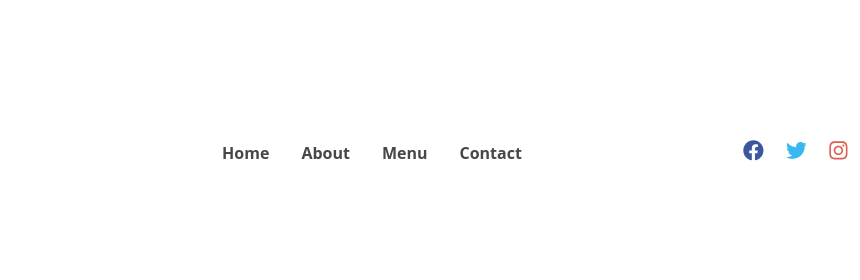
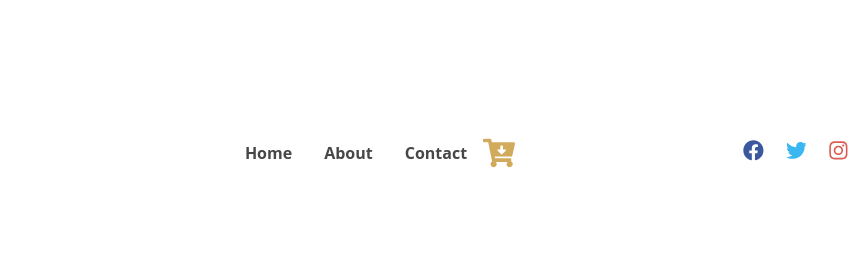
Before and after one commit to kobayaba/resto, a Gatsby site: page /menu in a window 1280 px wide. Shown: the top 280 px of the page, 420-1280 px from the left. Built offline with nearby package versions, Linux system fonts and the light colour scheme; Gatsby itself is replaced by a stand-in of ours.

Commit message:
Ajout de snipcart pour rendre le site dynamique

```diff
--- a/gatsby-config.js
+++ b/gatsby-config.js
@@ -6,7 +6,7 @@ module.exports = {
   siteMetadata: {
     title: `Restaurant Site`,
     description: `The Restaurant site`,
-    author: `@thewebdev`,
+    author: `@koba`,
   },
   plugins: [
     `gatsby-plugin-react-helmet`,
--- a/src/components/globals/navbar/NavbarLinks.js
+++ b/src/components/globals/navbar/NavbarLinks.js
@@ -1,6 +1,7 @@
 import React from 'react'
 import { Link } from 'gatsby'
 import styled from 'styled-components'
+import { FaCartArrowDown } from 'react-icons/fa'
 
 import { styles } from '../../../utils'
 
@@ -16,11 +17,6 @@ class NavbarLinks extends React.Component{
 				id: 1,
 				path: '/about/',
 				name: 'about'
-			},
-			{
-				id: 2,
-				path: '/menu/',
-				name: 'menu'
 			},
 			{
 				id: 3,
@@ -41,12 +37,17 @@ class NavbarLinks extends React.Component{
 						</li>
 					)
 				})}
+				<FaCartArrowDown className="cart-icon snipcart-checkout" />
 			</LinkWrapper>
 		)
 	}
 }
 
 const LinkWrapper = styled.ul`
+	display: flex;
+	flex-direction: column;
+	justify-content: flex-start;
+	align-items: center;
 	li {
 		list-style-type: none;
 	}
@@ -66,12 +67,18 @@ const LinkWrapper = styled.ul`
 			padding: 0.5rem 1rem 0.5rem 1.3rem;
 		}
 	}
+	.cart-icon {
+		cursor: pointer;
+		color: ${styles.colors.mainYellow};
+		font-size: 2rem;
+	}
 	height: ${props => (props.open ? '152px' : '0px')};
 	overflow: hidden;
 	${styles.transObject({time:'1s'})};
 	@media (min-width: 768px) {
 		height: auto;
 		display: flex;
+		flex-direction: row;
 		margin: 0 auto;
 			.nav-link:hover {
 				background: ${styles.colors.mainWhite};
```
Also changed, not shown: src/components/HomeComponents/Product.js (+12 -2 lines).
